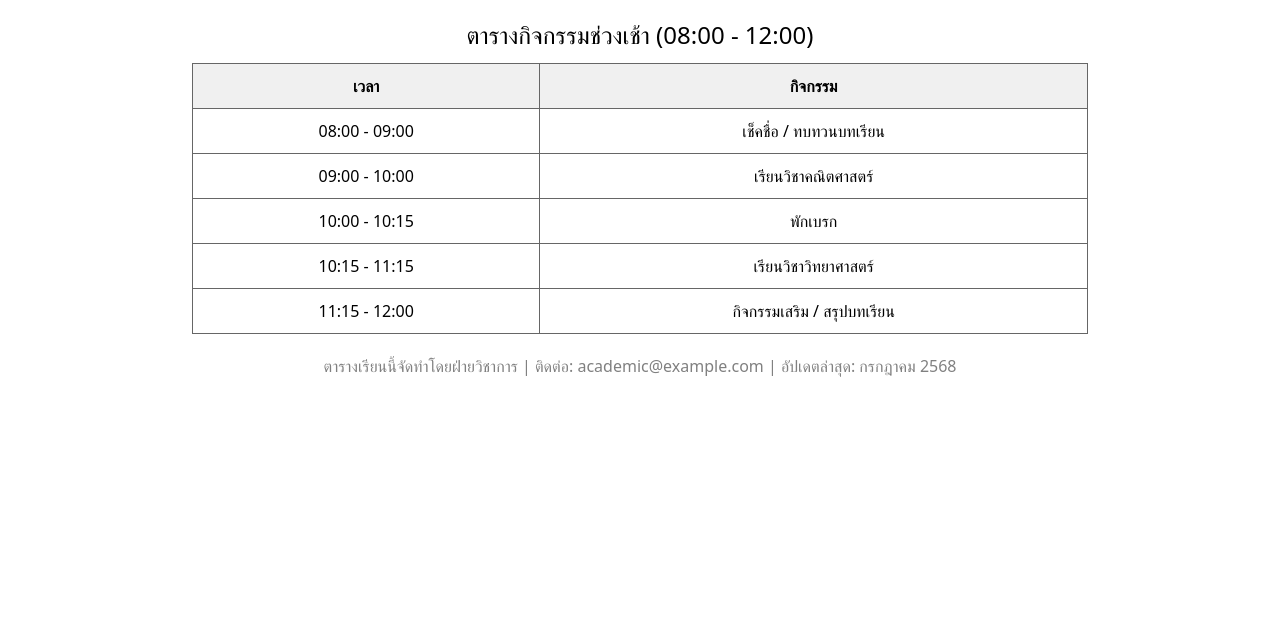
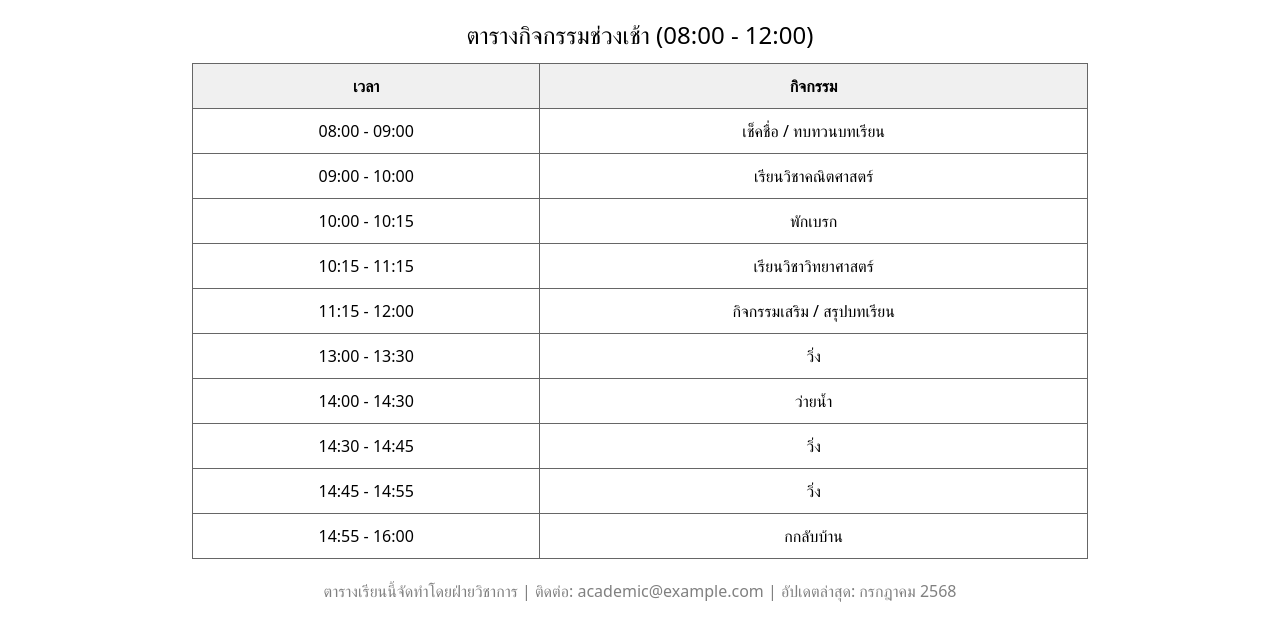
Before and after one commit to Mrkleenn/gitlab_Kleen, a plain HTML site: page index.html in a window 1280 px wide. Shown: the part 91-732 px from the top of the page. Drawn offline with nearby package versions, Linux system fonts and the light colour scheme.

Commit message:
ตารางกิจกรรมช่วงบ่าย

```diff
--- a/index.html
+++ b/index.html
@@ -1,5 +1,6 @@
 <!DOCTYPE html>
 <html lang="en">
+
 <head>
   <meta charset="UTF-8">
   <meta name="viewport" content="width=device-width, initial-scale=1.0">
@@ -13,56 +14,73 @@
       width: 70%;
       margin: 20px auto;
     }
-    th, td {
+
+    th,
+    td {
       border: 1px solid #666;
       padding: 10px;
       text-align: center;
     }
+
     th {
       background-color: #f0f0f0;
     }
+
     caption {
       font-size: 1.5em;
       margin-bottom: 10px;
     }
   </style>
 </head>
+
 <body>
   <nav class="bg-white border-gray-200 dark:bg-gray-900">
     <div class="max-w-screen-xl flex flex-wrap items-center justify-between mx-auto p-4">
       <a href="/" class="flex items-center space-x-3 rtl:space-x-reverse">
-        <img src="https://encrypted-tbn0.gstatic.com/images?q=tbn:ANd9GcQEMKLRciWhDFUdFFhkCkgV-r-uVfqCPuA47A&s" class="h-8" alt="Flowbite Logo" />
+        <img src="https://encrypted-tbn0.gstatic.com/images?q=tbn:ANd9GcQEMKLRciWhDFUdFFhkCkgV-r-uVfqCPuA47A&s"
+          class="h-8" alt="Flowbite Logo" />
         <span class="self-center text-2xl font-semibold whitespace-nowrap dark:text-white">ตรางเรียน</span>
       </a>
-    <button data-collapse-toggle="navbar-default" type="button" class="inline-flex items-center p-2 w-10 h-10 justify-center text-sm text-gray-500 rounded-lg md:hidden hover:bg-gray-100 focus:outline-none focus:ring-2 focus:ring-gray-200 dark:text-gray-400 dark:hover:bg-gray-700 dark:focus:ring-gray-600" aria-controls="navbar-default" aria-expanded="false">
+      <button data-collapse-toggle="navbar-default" type="button"
+        class="inline-flex items-center p-2 w-10 h-10 justify-center text-sm text-gray-500 rounded-lg md:hidden hover:bg-gray-100 focus:outline-none focus:ring-2 focus:ring-gray-200 dark:text-gray-400 dark:hover:bg-gray-700 dark:focus:ring-gray-600"
+        aria-controls="navbar-default" aria-expanded="false">
         <span class="sr-only">Open main menu</span>
         <svg class="w-5 h-5" aria-hidden="true" xmlns="http://www.w3.org/2000/svg" fill="none" viewBox="0 0 17 14">
-            <path stroke="currentColor" stroke-linecap="round" stroke-linejoin="round" stroke-width="2" d="M1 1h15M1 7h15M1 13h15"/>
+          <path stroke="currentColor" stroke-linecap="round" stroke-linejoin="round" stroke-width="2"
+            d="M1 1h15M1 7h15M1 13h15" />
         </svg>
       </button>
       <div class="hidden w-full md:block md:w-auto" id="navbar-default">
-      <ul class="font-medium flex flex-col p-4 md:p-0 mt-4 border border-gray-100 rounded-lg bg-gray-50 md:flex-row md:space-x-8 rtl:space-x-reverse md:mt-0 md:border-0 md:bg-white dark:bg-gray-800 md:dark:bg-gray-900 dark:border-gray-700">
+        <ul
+          class="font-medium flex flex-col p-4 md:p-0 mt-4 border border-gray-100 rounded-lg bg-gray-50 md:flex-row md:space-x-8 rtl:space-x-reverse md:mt-0 md:border-0 md:bg-white dark:bg-gray-800 md:dark:bg-gray-900 dark:border-gray-700">
           <li>
-          <a href="#" class="block py-2 px-3 text-white bg-blue-700 rounded-sm md:bg-transparent md:text-blue-700 md:p-0 dark:text-white md:dark:text-blue-500" aria-current="page">Home</a>
+            <a href="#"
+              class="block py-2 px-3 text-white bg-blue-700 rounded-sm md:bg-transparent md:text-blue-700 md:p-0 dark:text-white md:dark:text-blue-500"
+              aria-current="page">Home</a>
           </li>
           <li>
-          <a href="#" class="block py-2 px-3 text-gray-900 rounded-sm hover:bg-gray-100 md:hover:bg-transparent md:border-0 md:hover:text-blue-700 md:p-0 dark:text-white md:dark:hover:text-blue-500 dark:hover:bg-gray-700 dark:hover:text-white md:dark:hover:bg-transparent">About</a>
+            <a href="#"
+              class="block py-2 px-3 text-gray-900 rounded-sm hover:bg-gray-100 md:hover:bg-transparent md:border-0 md:hover:text-blue-700 md:p-0 dark:text-white md:dark:hover:text-blue-500 dark:hover:bg-gray-700 dark:hover:text-white md:dark:hover:bg-transparent">About</a>
           </li>
           <li>
-          <a href="#" class="block py-2 px-3 text-gray-900 rounded-sm hover:bg-gray-100 md:hover:bg-transparent md:border-0 md:hover:text-blue-700 md:p-0 dark:text-white md:dark:hover:text-blue-500 dark:hover:bg-gray-700 dark:hover:text-white md:dark:hover:bg-transparent">Services</a>
+            <a href="#"
+              class="block py-2 px-3 text-gray-900 rounded-sm hover:bg-gray-100 md:hover:bg-transparent md:border-0 md:hover:text-blue-700 md:p-0 dark:text-white md:dark:hover:text-blue-500 dark:hover:bg-gray-700 dark:hover:text-white md:dark:hover:bg-transparent">Services</a>
           </li>
           <li>
-          <a href="#" class="block py-2 px-3 text-gray-900 rounded-sm hover:bg-gray-100 md:hover:bg-transparent md:border-0 md:hover:text-blue-700 md:p-0 dark:text-white md:dark:hover:text-blue-500 dark:hover:bg-gray-700 dark:hover:text-white md:dark:hover:bg-transparent">Pricing</a>
+            <a href="#"
+              class="block py-2 px-3 text-gray-900 rounded-sm hover:bg-gray-100 md:hover:bg-transparent md:border-0 md:hover:text-blue-700 md:p-0 dark:text-white md:dark:hover:text-blue-500 dark:hover:bg-gray-700 dark:hover:text-white md:dark:hover:bg-transparent">Pricing</a>
           </li>
           <li>
-          <a href="#" class="block py-2 px-3 text-gray-900 rounded-sm hover:bg-gray-100 md:hover:bg-transparent md:border-0 md:hover:text-blue-700 md:p-0 dark:text-white md:dark:hover:text-blue-500 dark:hover:bg-gray-700 dark:hover:text-white md:dark:hover:bg-transparent">Contact</a>
+            <a href="#"
+              class="block py-2 px-3 text-gray-900 rounded-sm hover:bg-gray-100 md:hover:bg-transparent md:border-0 md:hover:text-blue-700 md:p-0 dark:text-white md:dark:hover:text-blue-500 dark:hover:bg-gray-700 dark:hover:text-white md:dark:hover:bg-transparent">Contact</a>
           </li>
         </ul>
       </div>
     </div>
   </nav>
 
-  <h1>การเรียนรู้อย่างมีประสิทธิภาพต้องมาจากการวางแผนที่ดี ตารางเรียนช่วยให้สามารถแบ่งเวลาให้เหมาะสมกับแต่ละวิชา จัดสรรเวลาในการเตรียมตัวล่วงหน้า และลดความสับสนในการจัดกิจวัตรประจำวันในช่วงเวลาการศึกษา</h1>
+  <h1>การเรียนรู้อย่างมีประสิทธิภาพต้องมาจากการวางแผนที่ดี ตารางเรียนช่วยให้สามารถแบ่งเวลาให้เหมาะสมกับแต่ละวิชา
+    จัดสรรเวลาในการเตรียมตัวล่วงหน้า และลดความสับสนในการจัดกิจวัตรประจำวันในช่วงเวลาการศึกษา</h1>
 
   <table>
 
@@ -94,10 +112,31 @@
         <td>11:15 - 12:00</td>
         <td>กิจกรรมเสริม / สรุปบทเรียน</td>
       </tr>
+      <tr>
+        <td>13:00 - 13:30</td>
+        <td>วิ่ง</td>
+      </tr>
+      <tr>
+        <td>14:00 - 14:30</td>
+        <td>ว่ายน้ำ</td>
+      </tr>
+      <tr>
+        <td>14:30 - 14:45</td>
+        <td>วิ่ง</td>
+      </tr>
+      <tr>
+        <td>14:45 - 14:55</td>
+        <td>วิ่ง</td>
+      </tr>
+      <tr>
+        <td>14:55 - 16:00</td>
+        <td>กกลับบ้าน</td>
+      </tr>
     </tbody>
   </table>
 </body>
 <footer style="text-align:center; margin-top:20px; color:gray;">
   ตารางเรียนนี้จัดทำโดยฝ่ายวิชาการ | ติดต่อ: academic@example.com | อัปเดตล่าสุด: กรกฎาคม 2568
 </footer>
+
 </html>
```
Lines whose indentation alone changed are shown as unchanged.
